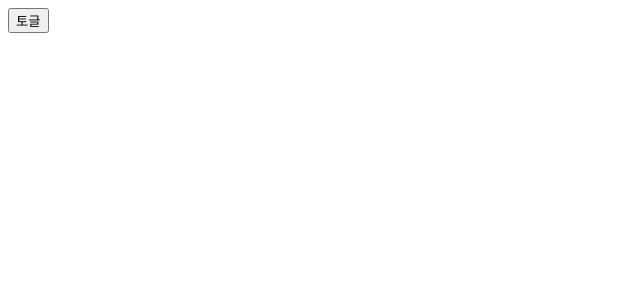
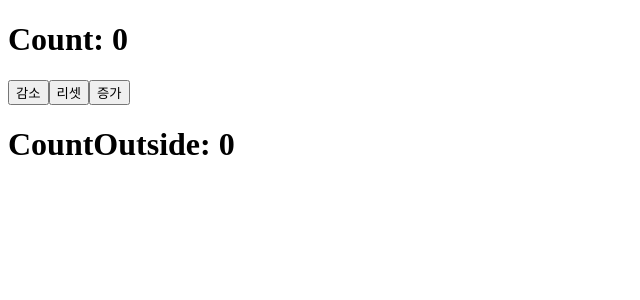
Before and after one commit to jieun-107/react-study, a React (Vite) app: page / in a window 1280 px wide. Shown: the top 300 px of the page, without its empty margins (0-640 px from the left). Built offline with nearby package versions, Linux system fonts and the light colour scheme.

Commit message:
context API

```diff
--- a/src/App.tsx
+++ b/src/App.tsx
@@ -2,6 +2,7 @@ import { useState } from "react";
 // import Ex01 from "./components/section12/Ex01";
 // import Ex02 from "./components/section12/Ex02";
 import Ex03 from "./components/section12/Ex03";
+import Ex01 from "./components/section13/Ex01";
 // import Ex01 from "./components/section11/Ex01";
 // import Input from "./components/uncontrolled/Input";
 // import Checkbox from "./components/uncontrolled/Checkbox";
@@ -102,7 +103,10 @@ export default function App() {
       {/* ===================== Section 12 =================== */}
       {/* <Ex01 /> */}
       {/* <Ex02 /> */}
-      <Ex03 />
+      {/* <Ex03 /> */}
+
+      {/* ===================== Section 13 =================== */}
+      <Ex01 />
     </>
   );
 }
--- /dev/null
+++ b/src/components/context/counter/CounterContext.ts
@@ -0,0 +1,9 @@
+import { createContext } from "react";
+
+type CounterContextType = {
+  count: number;
+  increment: () => void;
+  decrement: () => void;
+  reset: () => void;
+};
+export const CounterContext = createContext<CounterContextType | null>(null);
--- /dev/null
+++ b/src/components/context/counter/CounterProvider.tsx
@@ -0,0 +1,24 @@
+import { useState } from "react";
+import { CounterContext } from "./CounterContext";
+
+export default function CounterProvider({
+  children,
+}: {
+  children: React.ReactNode;
+}) {
+  const [count, setCount] = useState(0);
+  const increment = () => {
+    setCount((count) => count + 1);
+  };
+  const decrement = () => {
+    setCount((count) => count - 1);
+  };
+  const reset = () => {
+    setCount(0);
+  };
+  return (
+    <>
+      <CounterContext value={{count, increment, decrement, reset}}>{children}</CounterContext>
+    </>
+  );
+}
--- /dev/null
+++ b/src/components/context/counter/useCounter.ts
@@ -0,0 +1,10 @@
+import { useContext } from "react";
+import { CounterContext } from "./CounterContext";
+
+export default function useCounter() {
+  const context = useContext(CounterContext);
+  if (!context) {
+    throw new Error("useContext는 CounterProvider 안에서만 사용가능합니다.");
+  }
+  return context;
+}
--- /dev/null
+++ b/src/components/section13/Count.tsx
@@ -0,0 +1,9 @@
+import CountGroup from "./CountGroup";
+
+export default function Count() {
+  return (
+    <>
+      <CountGroup />
+    </>
+  );
+}
--- /dev/null
+++ b/src/components/section13/CountButton.tsx
@@ -0,0 +1,12 @@
+import useCounter from "../context/counter/useCounter";
+
+export default function CountButton() {
+  const { decrement, reset, increment } = useCounter();
+  return (
+    <>
+      <button onClick={decrement}>감소</button>
+      <button onClick={reset}>리셋</button>
+      <button onClick={increment}>증가</button>
+    </>
+  );
+}
--- /dev/null
+++ b/src/components/section13/CountDisplay.tsx
@@ -0,0 +1,10 @@
+import useCounter from "../context/counter/useCounter";
+
+export default function CountDisplay() {
+  const { count } = useCounter();
+  return (
+    <>
+      <h1>Count: {count}</h1>
+    </>
+  );
+}
--- /dev/null
+++ b/src/components/section13/CountGroup.tsx
@@ -0,0 +1,11 @@
+import CountButton from "./CountButton";
+import CountDisplay from "./CountDisplay";
+
+export default function CountGroup() {
+  return (
+    <>
+      <CountDisplay />
+      <CountButton />
+    </>
+  );
+}
--- /dev/null
+++ b/src/components/section13/CountOutside.tsx
@@ -0,0 +1,10 @@
+import useCounter from "../context/counter/useCounter";
+
+export default function CountOutside() {
+  const { count } = useCounter();
+  return (
+    <>
+      <h1>CountOutside: {count}</h1>
+    </>
+  );
+}
--- /dev/null
+++ b/src/components/section13/Ex01.tsx
@@ -0,0 +1,14 @@
+import Count from "./Count";
+import CountOutside from "./CountOutside";
+import CounterProvider from "../context/counter/CounterProvider";
+
+export default function Ex01() {
+  return (
+    <>
+      <CounterProvider>
+        <Count />
+        <CountOutside />
+      </CounterProvider>
+    </>
+  );
+}
```
